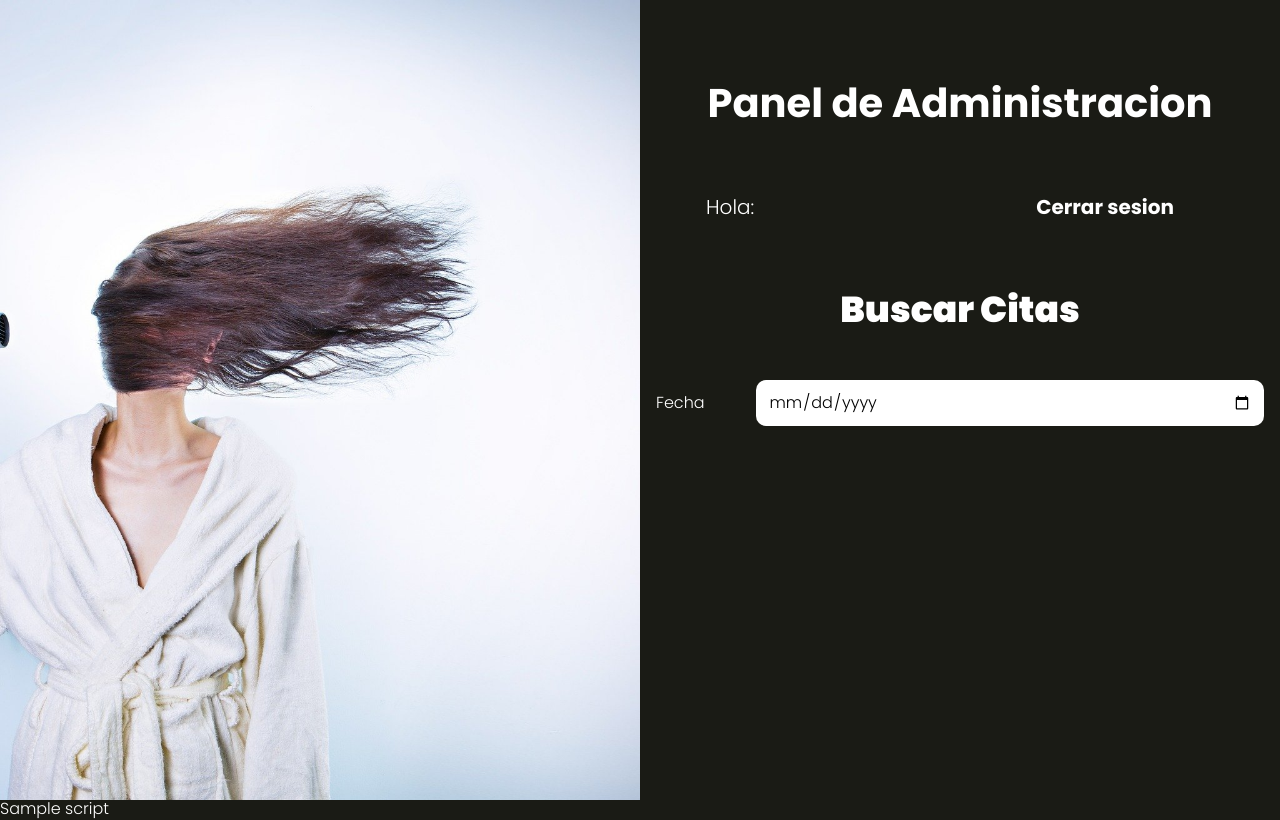
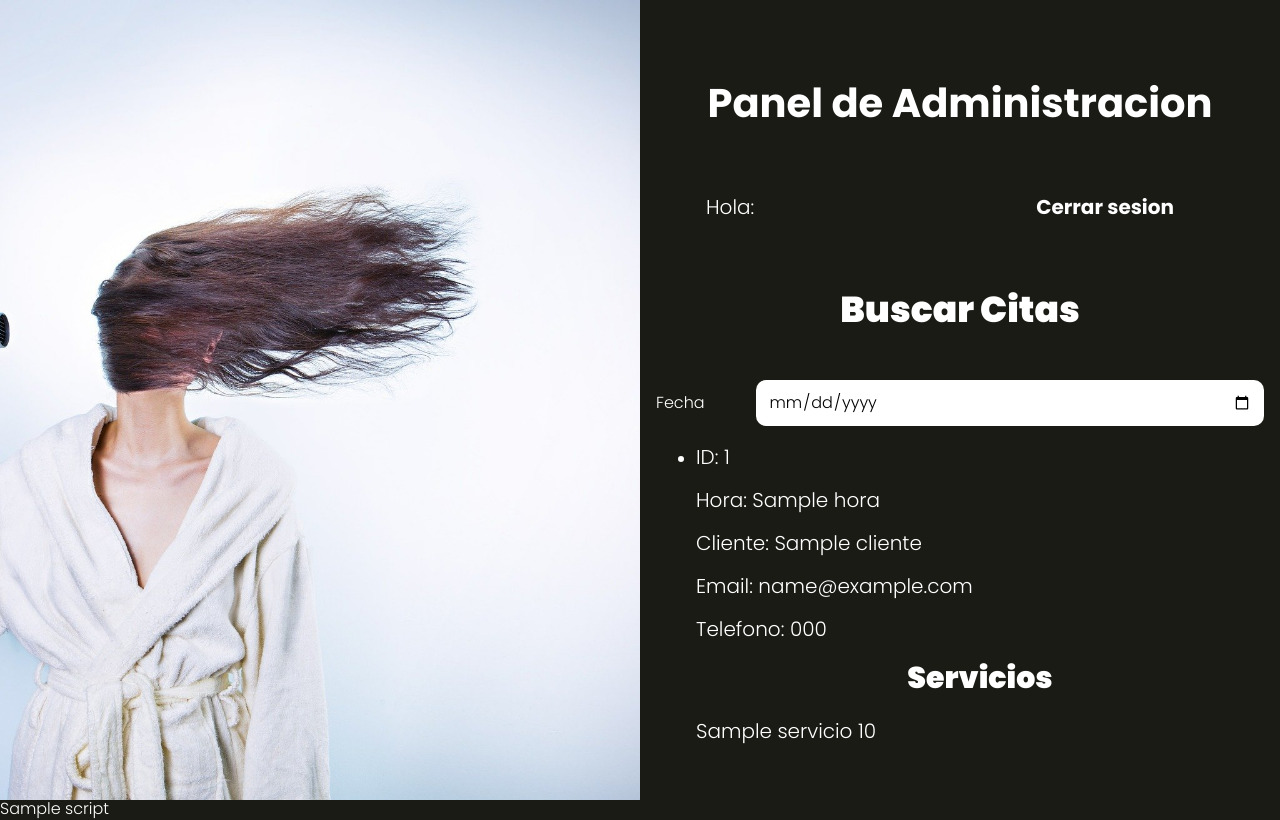
Before and after one commit to marina757/App_Salon, a PHP site: the page made by views/admin/index.php in a window 1280 px wide. Run offline with PHP 8.4, Linux system fonts and the light colour scheme; the template is opened without the code that fills it: most values are stand-ins (such as "Sample title", 1, 10 or a date in 2020).

Commit message:
citas schermo

```diff
--- a/views/admin/index.php
+++ b/views/admin/index.php
@@ -1,21 +1,41 @@
 <h1 class="nombre-pagina">Panel de Administracion</h1>
 
 <?php
-    include_once __DIR__ . '/../templates/barra.php'
+include_once __DIR__ . '/../templates/barra.php'
 ?>
 
 <h2>Buscar Citas</h2>
 <div class="busqueda">
     <form class="formulario">
-            <div class="campo">
-                <label for="fecha">Fecha</label>
-                <input
-                    type="date"
-                    id="fecha"
-                    name="fecha"
-                >
-            </div>
+        <div class="campo">
+            <label for="fecha">Fecha</label>
+            <input type="date" id="fecha" name="fecha">
+        </div>
     </form>
 </div>
 
-<div id="citas-admin"></div>
+<div id="citas-admin">
+    <ul class="citas">
+        <?php
+        $idCita = 0;
+        foreach ($citas as $cita) {
+            if ($idCita !== $cita->id) {
+
+        ?>
+                <li>
+                    <p>ID: <span><?php echo $cita->id; ?></span></p>
+                    <p>Hora: <span><?php echo $cita->hora; ?></span></p>
+                    <p>Cliente: <span><?php echo $cita->cliente; ?></span></p>
+                    <p>Email: <span><?php echo $cita->email; ?></span></p>
+                    <p>Telefono: <span><?php echo $cita->telefono; ?></span></p>
+
+                    <h3>Servicios</h3>
+                <?php
+                $idCita = $cita->id;
+            } //fin de if ?>
+            <p class="servicio"><?php echo $cita->servicio . " " . $cita->precio; ?></p>
+                </li>
+            <?php } //fin de foreach
+            ?>
+    </ul>
+</div>
```
